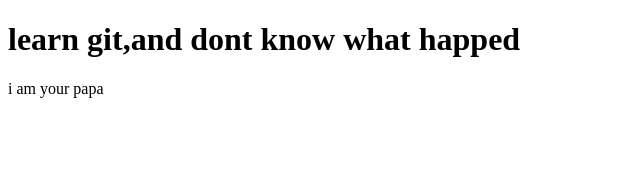
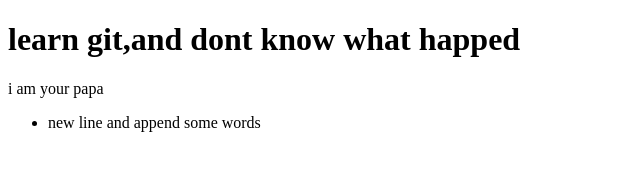
Before and after one commit to syys5855/learngit, a plain HTML site: page index.html in a window 1280 px wide. Shown: the whole page, without its empty margins (0-640 px from the left). Drawn offline with Linux system fonts and the light colour scheme.

Commit message:
create new line and append some words

```diff
--- a/index.html
+++ b/index.html
@@ -7,5 +7,8 @@
 <body>
 	<h1>learn git,and dont know what happed</h1>
 	<div>i am your papa</div>
+	<ul>
+		<li>new line and append some words</li>
+	</ul>
 </body>
 </html>
```
